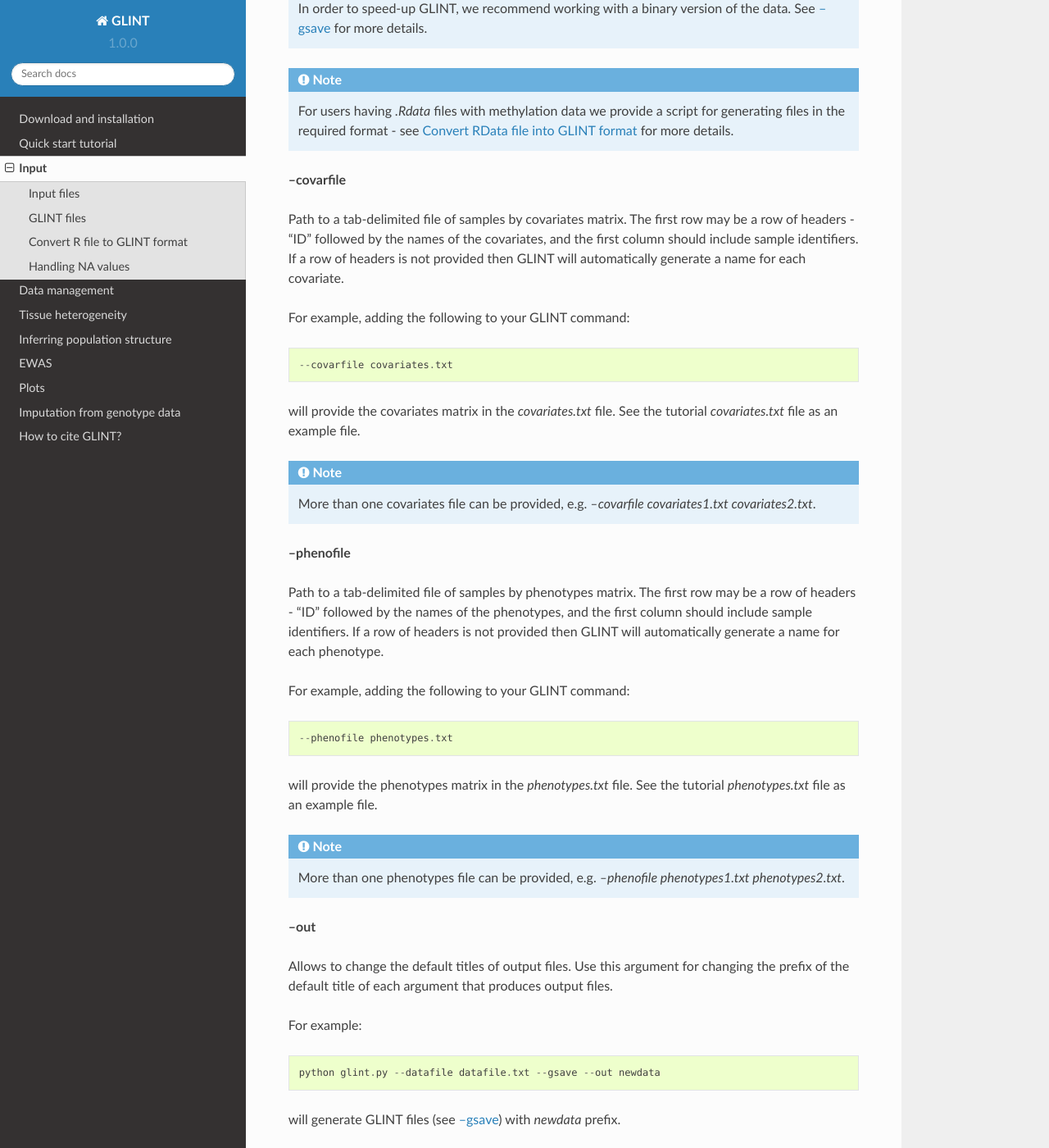
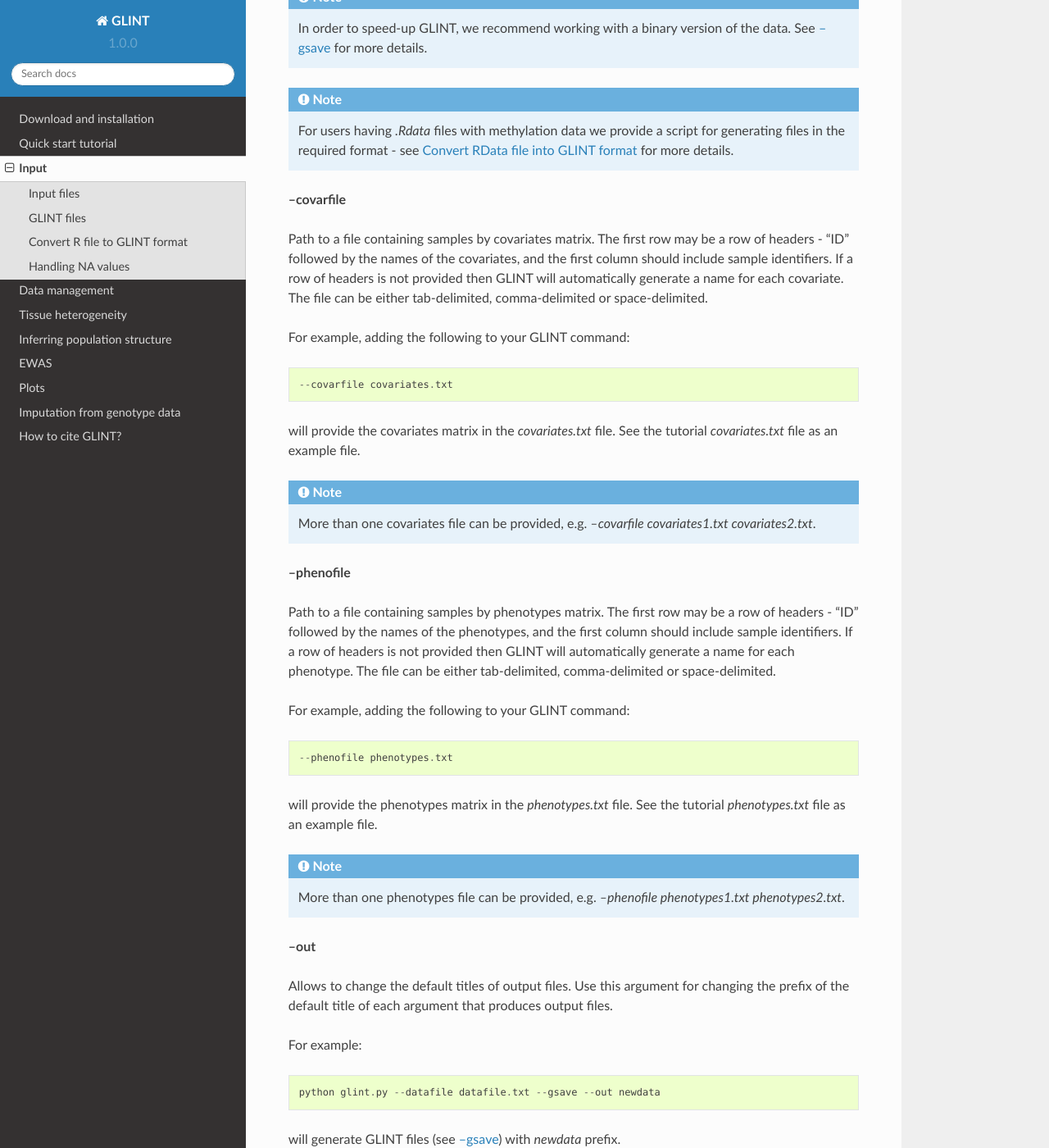
Before and after one commit to cozygene/glint, a Sphinx documentation site: the page built from docs/source/input.rst, in a window 1280 px wide and 1400 px high, scrolled down 1031 px. Shown: the whole window at 82% size. Built offline with Sphinx 7.4.7 and the Read the Docs theme 2.0.0, drawn with Linux system fonts in a browser that asks for light colours; some of the changed text lies outside the part shown.

Commit message:
updated docs

```diff
--- a/docs/source/download.rst
+++ b/docs/source/download.rst
@@ -2,7 +2,9 @@
 Download and installation
 =========================
 
-The latest version of GLINT is available on github `here`_. Please read the associated README file on github for details about downloading and installing GLINT.
+The latest version of GLINT is available on github `here`_. Please read the associated `README file`_ on github for details about downloading and installing GLINT.
 
 
-.. _here: https://github.com/cozygene/glint/
+.. _here: https://github.com/cozygene/glint/releases/
+
+.. _README file: https://github.com/cozygene/glint/
--- a/docs/source/index.rst
+++ b/docs/source/index.rst
@@ -4,8 +4,8 @@
    contain the root `toctree` directive.
 
 
-Documentation and a simple tutorial: GLINT!
-===========================================
+Documentation and a quick start tutorial: GLINT!
+================================================
 
 GLINT is a user-friendly command-line tool for fast analysis of genome-wide DNA methylation data generated using the Illumina human methylation arrays. GLINT allows to easily run a pipeline of Epigenome-Wide Association Study (EWAS) under different models while accounting for known confounders in methylation data.
 
--- a/docs/source/input.rst
+++ b/docs/source/input.rst
@@ -27,7 +27,7 @@ The `tutorial files`_ can be used as example files.
 
 **--datafile:**
 
-Path to a tab-delimited file of sites by samples matrix of methylation levels. The first row should include "ID" followed by sample identifiers and the first column should include CpG identifiers.
+Path to a file containing sites by samples matrix of methylation levels. The first row should include "ID" followed by sample identifiers and the first column should include CpG identifiers. The file can be either tab-delimited, comma-delimited or space-delimited.
 
 For example, adding the following to your GLINT command::
 
@@ -44,7 +44,7 @@ will load the methylation data matrix in the *datafile.txt* file. See the tutori
 
 **--covarfile**
 
-Path to a tab-delimited file of samples by covariates matrix. The first row may be a row of headers - "ID" followed by the names of the covariates, and the first column should include sample identifiers. If a row of headers is not provided then GLINT will automatically generate a name for each covariate.
+Path to a file containing samples by covariates matrix. The first row may be a row of headers - "ID" followed by the names of the covariates, and the first column should include sample identifiers. If a row of headers is not provided then GLINT will automatically generate a name for each covariate. The file can be either tab-delimited, comma-delimited or space-delimited.
 
 For example, adding the following to your GLINT command::
 
@@ -60,7 +60,7 @@ will provide the covariates matrix in the *covariates.txt* file. See the tutoria
 
 **--phenofile**
 
-Path to a tab-delimited file of samples by phenotypes matrix. The first row may be a row of headers - "ID" followed by the names of the phenotypes, and the first column should include sample identifiers. If a row of headers is not provided then GLINT will automatically generate a name for each phenotype.
+Path to a file containing samples by phenotypes matrix. The first row may be a row of headers - "ID" followed by the names of the phenotypes, and the first column should include sample identifiers. If a row of headers is not provided then GLINT will automatically generate a name for each phenotype. The file can be either tab-delimited, comma-delimited or space-delimited.
 
 For example, adding the following to your GLINT command::
 
--- a/docs/source/tissueheterogeneity.rst
+++ b/docs/source/tissueheterogeneity.rst
@@ -160,7 +160,7 @@ will compute cell count estimates.
 
 **--reference**
 
-Allows to include user-supplied reference data. This argument gets path to a tab-delimited file of sites by cell types matrix of mean methylation levels (for each methylation site in each cell type). The first row should include "ID" followed by cell type names and the first column should include CpG identifiers. The default reference in GLINT contains 7 leukocyte cell types.
+Allows to include user-supplied reference data. This argument gets path to a file containing sites by cell types matrix of mean methylation levels (for each methylation site in each cell type). The first row should include "ID" followed by cell type names and the first column should include CpG identifiers. The default reference in GLINT contains 7 leukocyte cell types. The file can be either tab-delimited, comma-delimited or space-delimited.
 
 
 For example::
--- a/docs/source/tutorial.rst
+++ b/docs/source/tutorial.rst
@@ -122,7 +122,7 @@ Finally, in our example we found a single significant association in chromosome
 |
 
 
-.. _here: blank
+.. _here: https://github.com/cozygene/glint/releases/Tutorial_files.zip
 
 .. _download GLINT: download.html
 
```
